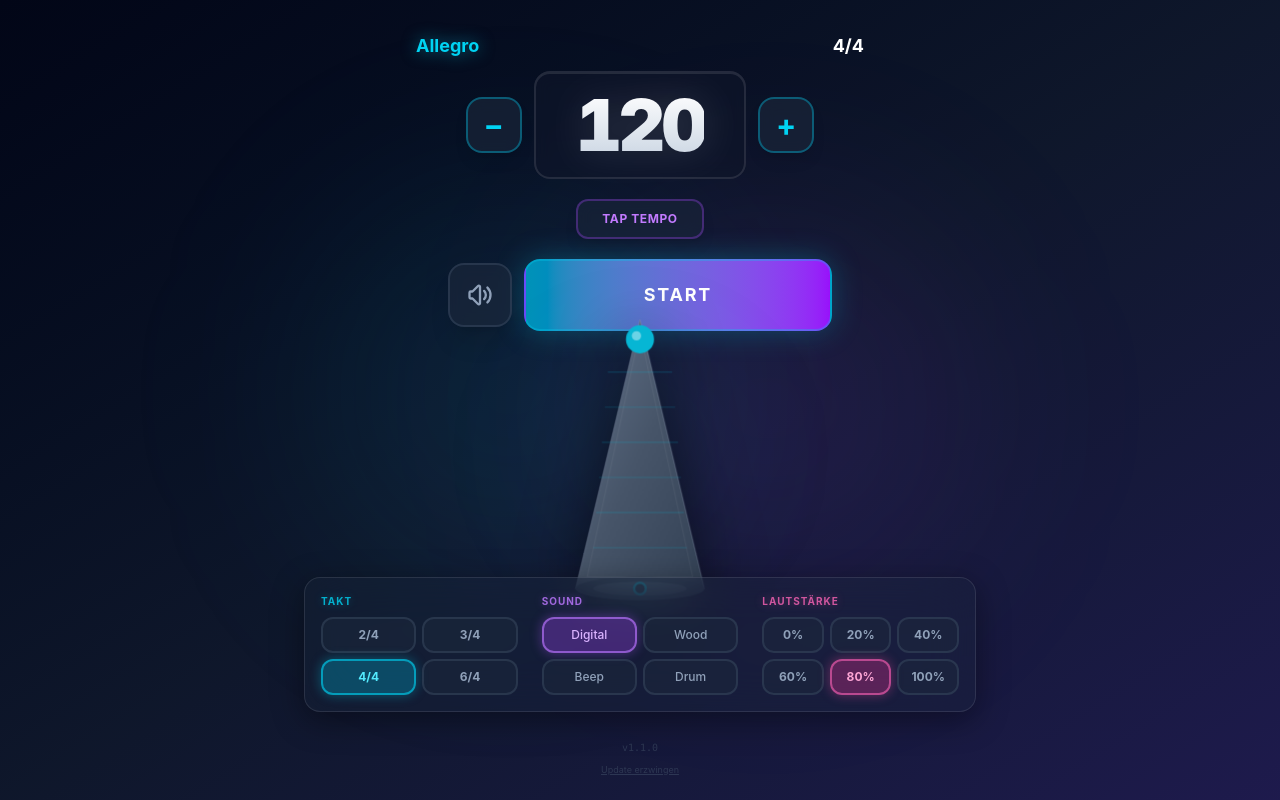
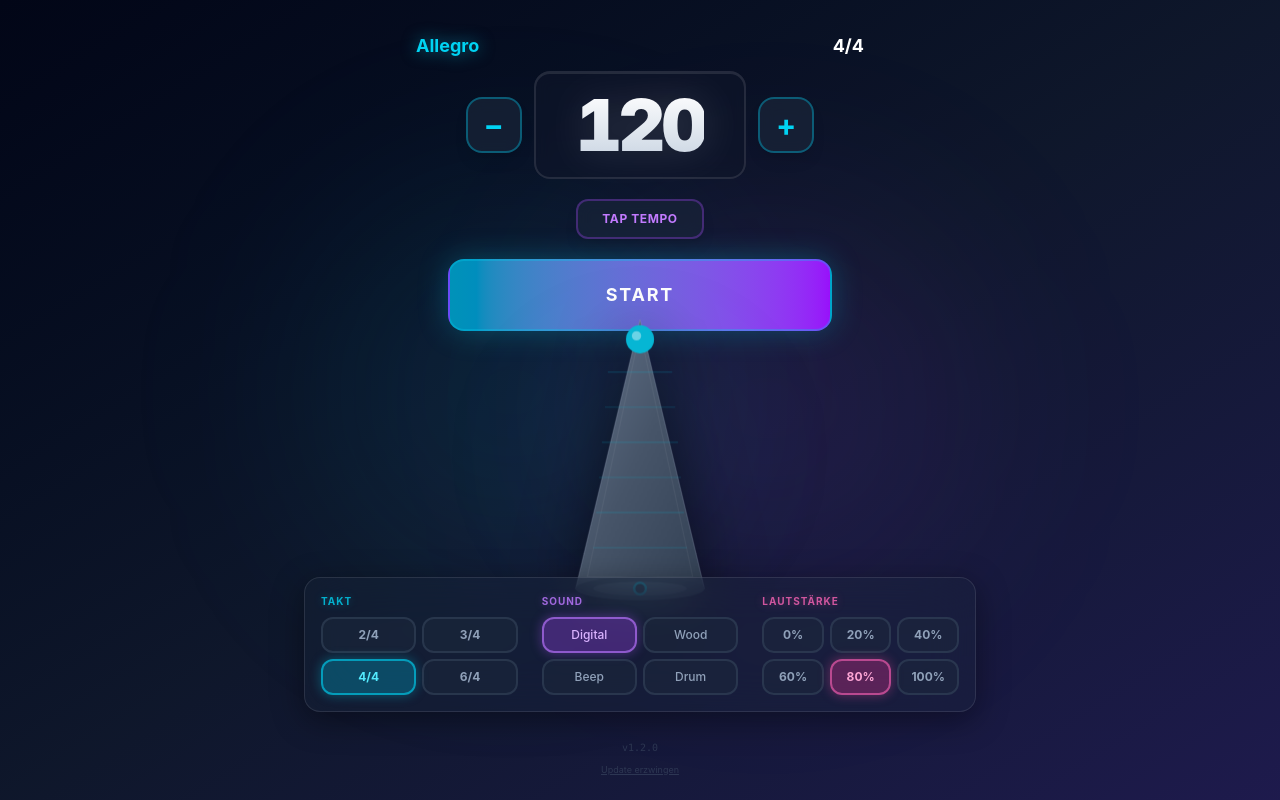
Before and after one commit to efal/beat-buddy, a React (Vite) app: page / in a window 1280 px wide. Built offline with nearby package versions, Linux system fonts and the light colour scheme.

Commit message:
Add files via upload

```diff
--- a/App.tsx
+++ b/App.tsx
@@ -24,6 +24,18 @@ const App: React.FC = () => {
     const [soundType, setSoundType] = React.useState<SoundType>(SoundType.CLICK);
     const [activeBeat, setActiveBeat] = React.useState(-1);
     const [volume, setVolume] = React.useState(0.8);
+
+    const [previousVolume, setPreviousVolume] = React.useState(0.8);
+    const isMuted = volume === 0;
+
+    const toggleMute = () => {
+        if (isMuted) {
+            setVolume(previousVolume > 0 ? previousVolume : 0.8);
+        } else {
+            setPreviousVolume(volume);
+            setVolume(0);
+        }
+    };
 
     const subdivision = 1;
 
@@ -71,19 +83,33 @@ const App: React.FC = () => {
                         setBpm={setBpm}
                         isPlaying={isPlaying}
                         onToggle={toggle}
-                        volume={volume}
-                        setVolume={setVolume}
                     />
                 </div>
 
                 {/* Metronome Visualizer - Scaled Down with overflow visible */}
-                <div className="w-full flex justify-center -my-4 overflow-visible px-8">
+                <div className="w-full flex justify-center -my-4 overflow-visible px-8 relative">
+                    {/* Mute Overlay Icon */}
+                    {isMuted && (
+                        <div className="absolute inset-0 flex items-center justify-center z-20 pointer-events-none">
+                            <svg xmlns="http://www.w3.org/2000/svg" className="w-24 h-24 text-red-500/60 drop-shadow-[0_0_15px_rgba(239,68,68,0.6)]" fill="none" viewBox="0 0 24 24" stroke="currentColor" strokeWidth={2}>
+                                <path strokeLinecap="round" strokeLinejoin="round" d="M5.586 15H4a1 1 0 01-1-1v-4a1 1 0 011-1h1.586l4.707-4.707C10.923 3.663 12 4.109 12 5v14c0 .891-1.077 1.337-1.707.707L5.586 15z" />
+                                <path strokeLinecap="round" strokeLinejoin="round" d="M17 14l2-2m0 0l2-2m-2 2l-2-2m2 2l2 2" />
+                            </svg>
+                        </div>
+                    )}
+
+                    <div
+                        onClick={toggleMute}
+                        className={`cursor-pointer transition-opacity duration-300 ${isMuted ? 'opacity-40 grayscale' : 'opacity-100 hover:opacity-90'} active:scale-95 transform transition-transform`}
+                        title={isMuted ? "Unmute" : "Mute (Tap)"}
+                    >
                         <Visualizer
                             activeBeat={activeBeat}
                             beatsPerMeasure={beatsPerMeasure}
                             isPlaying={isPlaying}
                             bpm={bpm}
                         />
+                    </div>
                 </div>
 
 
@@ -163,7 +189,7 @@ const App: React.FC = () => {
                 </div>
 
                 <div className="w-full flex flex-col items-center gap-2 mt-4 text-slate-600/50">
-                    <div className="text-[10px] font-mono">v1.1.0</div>
+                    <div className="text-[10px] font-mono">v1.2.0</div>
                     <button
                         onClick={async () => {
                             if (window.confirm('App zurücksetzen und neu laden? Dies behebt Update-Probleme.')) {
--- a/components/Controls.tsx
+++ b/components/Controls.tsx
@@ -6,35 +6,16 @@ interface ControlsProps {
     setBpm: (bpm: number) => void;
     isPlaying: boolean;
     onToggle: () => void;
-    volume: number;
-    setVolume: (volume: number) => void;
 }
 
 const Controls: React.FC<ControlsProps> = ({
     bpm,
     setBpm,
     isPlaying,
-    onToggle,
-    volume,
-    setVolume
+    onToggle
 }) => {
     const [tapTimes, setTapTimes] = React.useState<number[]>([]);
     const tapTimeoutRef = React.useRef<number | null>(null);
-    const [previousVolume, setPreviousVolume] = React.useState(0.8);
-
-    const isMuted = volume === 0;
-
-    // Handle mute toggle
-    const handleMuteToggle = () => {
-        if (isMuted) {
-            // Unmute: restore previous volume
-            setVolume(previousVolume > 0 ? previousVolume : 0.8);
-        } else {
-            // Mute: save current volume and set to 0
-            setPreviousVolume(volume);
-            setVolume(0);
-        }
-    };
 
     // Handle increments
     const adjustBpm = (amount: number) => {
@@ -118,38 +99,11 @@ const Controls: React.FC<ControlsProps> = ({
                 TAP Tempo {tapTimes.length > 0 && <span className="text-purple-300">({tapTimes.length})</span>}
             </button>
 
-            {/* Start/Stop and Mute Buttons */}
-            <div className="flex items-center gap-3 w-full max-w-sm">
-                {/* Mute Button */}
-                <button
-                    onClick={handleMuteToggle}
-                    className={`
-                        w-16 h-16 flex items-center justify-center rounded-2xl font-bold text-2xl shadow-xl transition-all duration-300 transform active:scale-95 border-2
-                        ${isMuted
-                            ? 'bg-gradient-to-r from-amber-600 to-orange-600 hover:from-amber-500 hover:to-orange-500 shadow-[0_0_20px_rgba(245,158,11,0.4)] border-amber-400/30 text-white'
-                            : 'bg-slate-800/60 backdrop-blur-sm border-slate-600/40 text-slate-400 hover:border-slate-500 hover:text-white'
-                        }`}
-                    title={isMuted ? 'Unmute' : 'Mute'}
-                >
-                    {isMuted ? (
-                        // Muted icon (speaker with X)
-                        <svg xmlns="http://www.w3.org/2000/svg" className="w-7 h-7" fill="none" viewBox="0 0 24 24" stroke="currentColor" strokeWidth={2}>
-                            <path strokeLinecap="round" strokeLinejoin="round" d="M5.586 15H4a1 1 0 01-1-1v-4a1 1 0 011-1h1.586l4.707-4.707C10.923 3.663 12 4.109 12 5v14c0 .891-1.077 1.337-1.707.707L5.586 15z" />
-                            <path strokeLinecap="round" strokeLinejoin="round" d="M17 14l2-2m0 0l2-2m-2 2l-2-2m2 2l2 2" />
-                        </svg>
-                    ) : (
-                        // Unmuted icon (speaker with waves)
-                        <svg xmlns="http://www.w3.org/2000/svg" className="w-7 h-7" fill="none" viewBox="0 0 24 24" stroke="currentColor" strokeWidth={2}>
-                            <path strokeLinecap="round" strokeLinejoin="round" d="M15.536 8.464a5 5 0 010 7.072m2.828-9.9a9 9 0 010 12.728M5.586 15H4a1 1 0 01-1-1v-4a1 1 0 011-1h1.586l4.707-4.707C10.923 3.663 12 4.109 12 5v14c0 .891-1.077 1.337-1.707.707L5.586 15z" />
-                        </svg>
-                    )}
-                </button>
-
-                {/* Start/Stop Button */}
+            {/* Start/Stop Button - Full Width again */}
             <button
                 onClick={onToggle}
                 className={`
-                        flex-1 py-5 rounded-2xl font-bold uppercase tracking-widest text-lg text-white shadow-2xl transition-all duration-300 transform active:scale-95
+                    w-full max-w-sm py-5 rounded-2xl font-bold uppercase tracking-widest text-lg text-white shadow-2xl transition-all duration-300 transform active:scale-95
                     ${isPlaying
                         ? 'bg-gradient-to-r from-rose-600 to-pink-600 hover:from-rose-500 hover:to-pink-500 shadow-[0_0_30px_rgba(244,63,94,0.4)] border-2 border-rose-400/30'
                         : 'bg-gradient-to-r from-cyan-600 to-purple-600 hover:from-cyan-500 hover:to-purple-500 shadow-[0_0_30px_rgba(6,182,212,0.3)] border-2 border-cyan-400/30'}`}
@@ -157,7 +111,6 @@ const Controls: React.FC<ControlsProps> = ({
                 {isPlaying ? 'Stop' : 'Start'}
             </button>
         </div>
-        </div>
     );
 };
 
--- a/public/sw.js
+++ b/public/sw.js
@@ -1,4 +1,4 @@
-const CACHE_NAME = 'taktmeister-v2';
+const CACHE_NAME = 'taktmeister-v3';
 const STATIC_ASSETS = [
   './',
   './index.html',
```
Also changed, not shown: 4 other files (tests, documents, lock files or other folders). Lines whose indentation alone changed are shown as unchanged.
